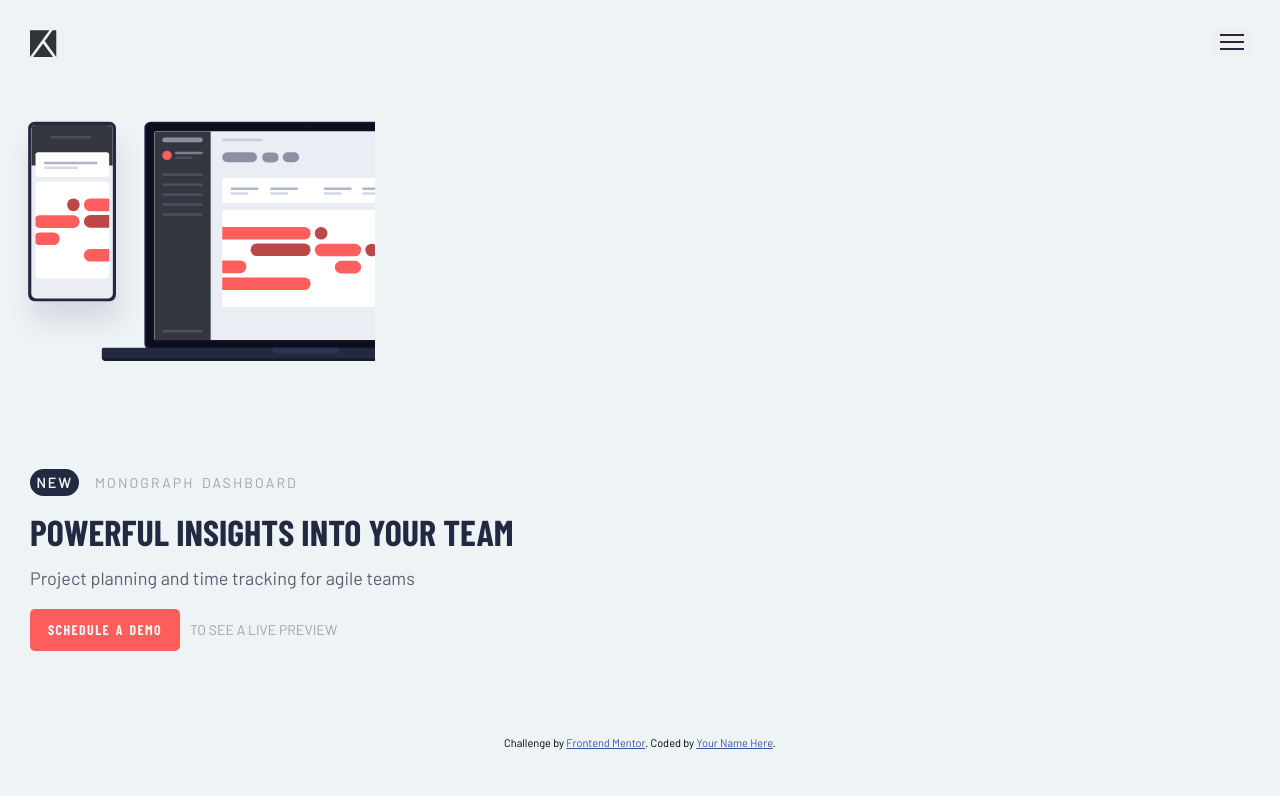
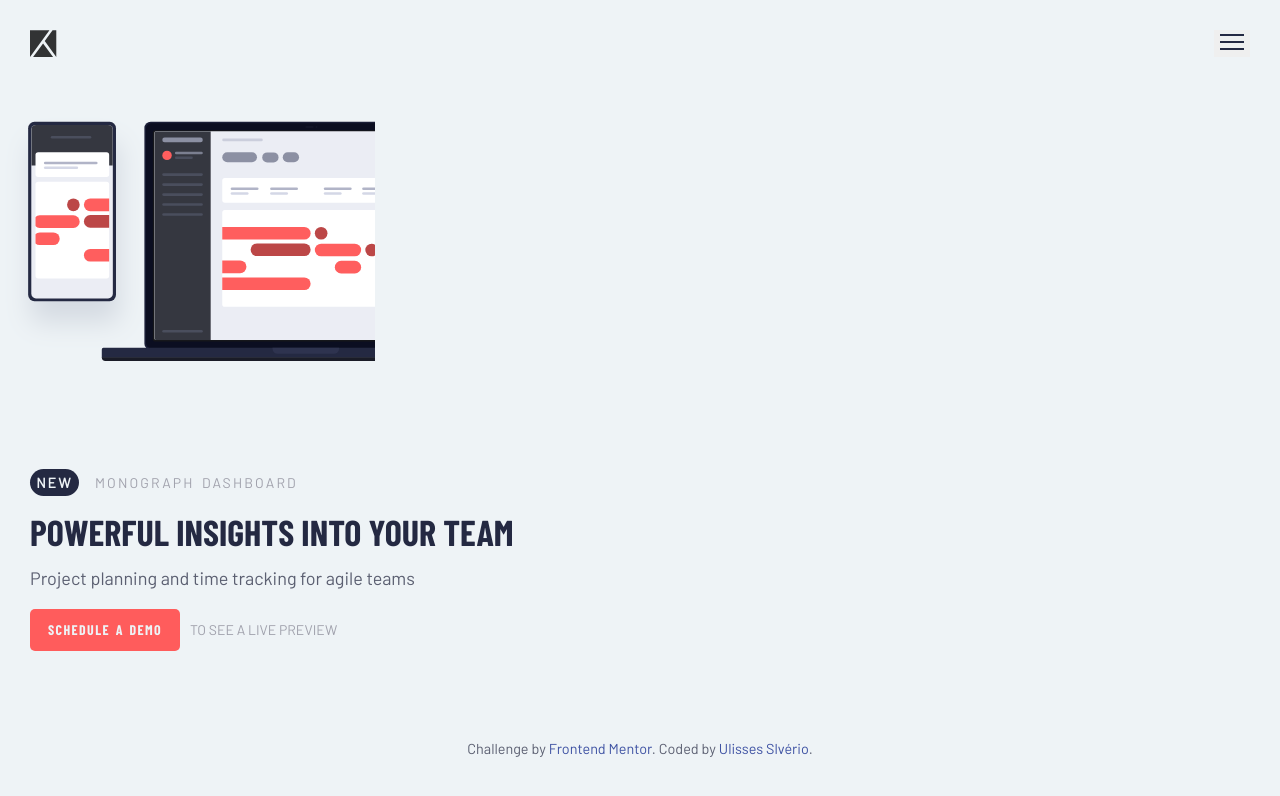
Before and after one commit to Odisseu93/tracking-intro-component, a React (Create React App) app: page / in a window 1280 px wide. Shown: the top 796 px of the page. Built offline with nearby package versions, Linux system fonts and the light colour scheme.

Commit message:
Update footer

```diff
--- a/public/index.html
+++ b/public/index.html
@@ -27,10 +27,10 @@
 <body>
   <noscript>You need to enable JavaScript to run this app.</noscript>
   <div id="root"></div>
-  <footer>
+  <footer class="footer">
     <p class="attribution">
       Challenge by <a href="https://www.frontendmentor.io?ref=challenge" target="_blank">Frontend Mentor</a>.
-      Coded by <a href="#">Your Name Here</a>.
+      Coded by <a href="https://github.com/Odisseu93">Ulisses Slvério</a>.
     </p>
   </footer>
 </body>
--- a/src/css/style.css
+++ b/src/css/style.css
@@ -152,6 +152,24 @@ body {
   display: inline-block;
 }
 
+.footer {
+  padding: 0 35px;
+  box-sizing: border-box;
+  display: flex;
+  flex-flow: column wrap;
+  justify-content: center;
+  align-items: center;
+  width: 100%;
+  color: hsl(230deg, 11%, 40%);
+}
+.footer p {
+  font-size: 0.8em;
+}
+.footer p a {
+  text-decoration: none;
+  width: 50%;
+}
+
 @media (width <= 320px) {
   .hdr {
     width: 100%;
--- a/src/sass/styles.sass
+++ b/src/sass/styles.sass
@@ -144,7 +144,23 @@ body
     & p
       display: inline-block
 
-//375px screens
+.footer
+  padding: 0 35px
+  box-sizing: border-box
+  display: flex
+  flex-flow: column wrap
+  justify-content: center
+  align-items: center
+  @include mixins.font-color-and-width($w:100%, $c: variables.$dark-grayish-blue)
+  // margin-top: -10px
+  // background: tomato
+  & p
+    font-size: 0.8em
+    & a
+      text-decoration: none
+      width:50%
+
+//320px screens
 
 @media (width <= 320px)
 
```
Also changed, not shown: 1 other file (tests, documents, lock files or other folders).
